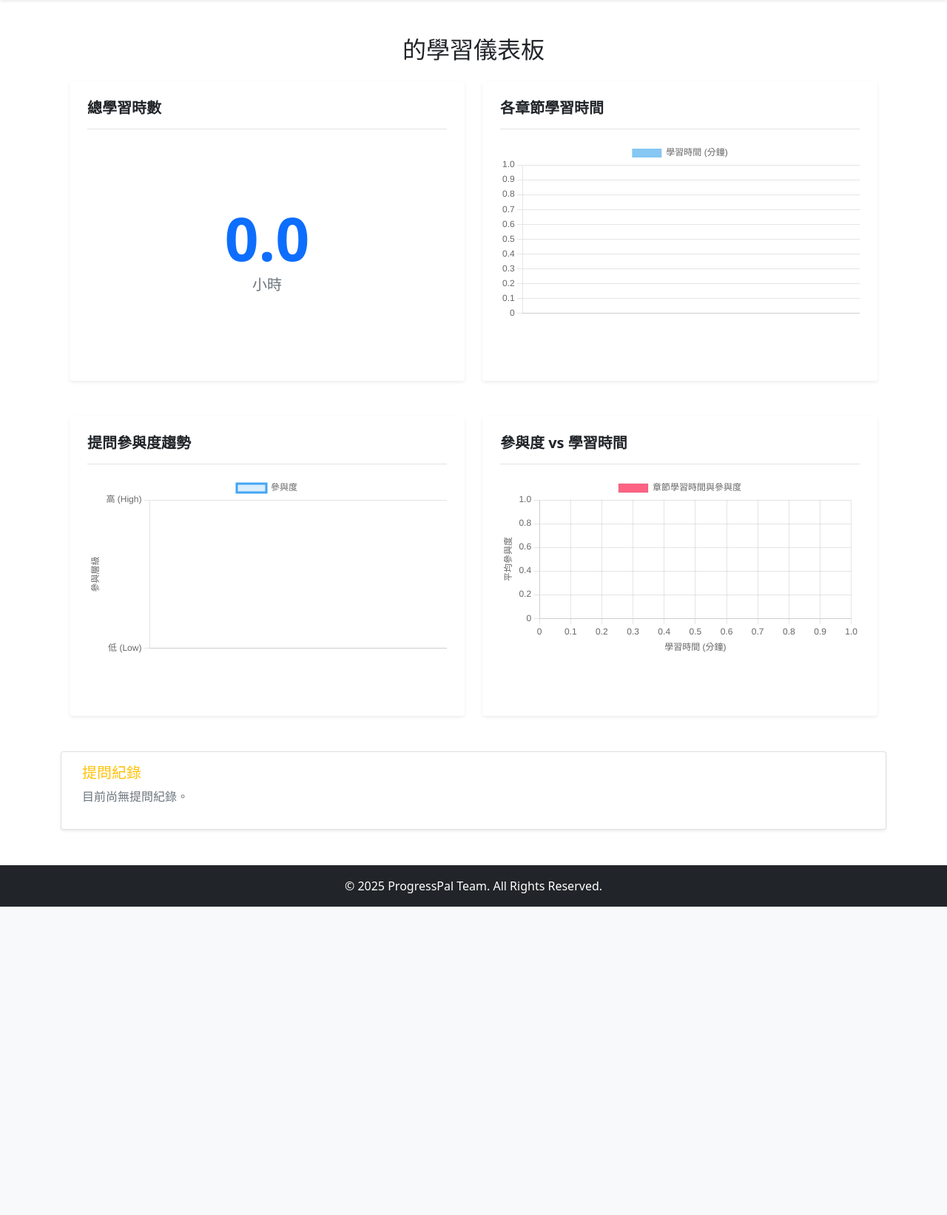
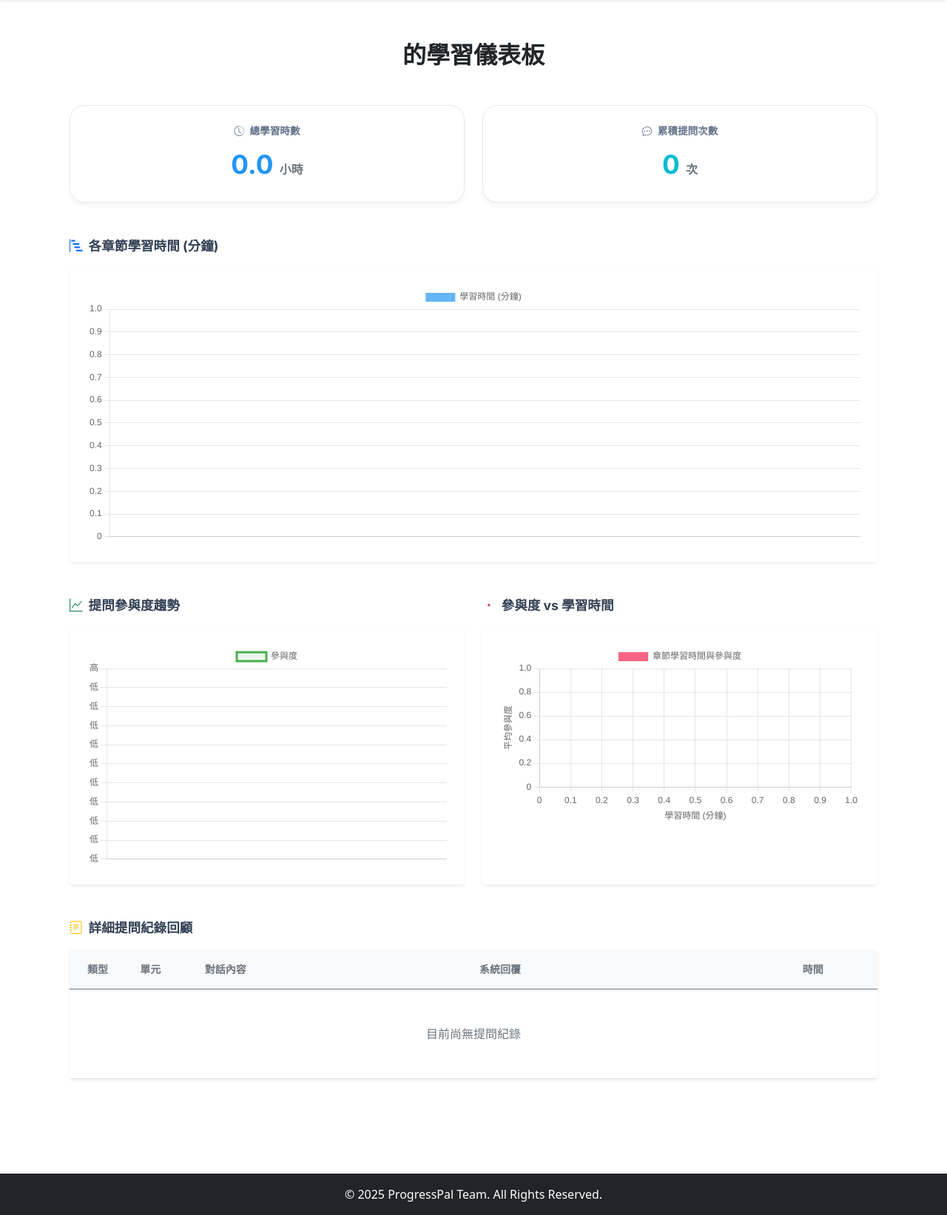
Before and after one commit to yuuuchen/ProgressPal, a Django app: page /user/study/ in a window 1280 px wide. Shown: the part 56-1699 px from the top of the page at 74% size. Before the commit the page ends 1282 px from the top, so only its background shows below. Run offline with Django 5.2, Linux system fonts and the light colour scheme; the visitor is signed in with stand-in values (Sample User, id 1); parts of the project's set-up code (start-up, migrations or seed data) failed here and were passed over.

Commit message:
優化學習儀表板

```diff
--- a/progresspal/templates/accounts/learning-portfolio-quiz.html
+++ b/progresspal/templates/accounts/learning-portfolio-quiz.html
@@ -1,7 +1,7 @@
 {% extends 'base_scroll.html' %}
 {% load static %}
 
-{% block title %}學習儀表板 | ProgressPal{% endblock %}
+{% block title %}測驗儀表板 | ProgressPal{% endblock %}
 
 {% block content %}
 <link rel="stylesheet" href="{% static 'css/portfolio.css' %}">
--- a/progresspal/templates/accounts/learning-portfolio.html
+++ b/progresspal/templates/accounts/learning-portfolio.html
@@ -1,54 +1,102 @@
 {% extends 'base_scroll.html' %}
 {% load static %}
 
-{% block title %}學習中心 | ProgressPal{% endblock %}
+{% block title %}學習儀表板 | ProgressPal{% endblock %}
 
 {% block content %}
-<div class="container mt-4">
-  <h2 class="mb-4 text-center">
+<link rel="stylesheet" href="{% static 'css/portfolio.css' %}">
+<link rel="stylesheet" href="https://cdn.jsdelivr.net/npm/bootstrap-icons@1.11.1/font/bootstrap-icons.css">
+<link href="https://fonts.googleapis.com/css2?family=Inter:wght@400;600;700&display=swap" rel="stylesheet">
+
+<style>
+    /* 複製測驗儀表板的專屬微調 */
+    .dashboard-wrapper {
+        font-family: 'Inter', -apple-system, sans-serif;
+        background-color: #ffffff;
+        padding-bottom: 5rem;
+    }
+    .stat-overview-card {
+        background: white;
+        border-radius: 1.25rem;
+        padding: 1.5rem;
+        border: 1px solid #e2e8f0;
+        box-shadow: 0 4px 6px -1px rgba(0, 0, 0, 0.05);
+        transition: transform 0.2s;
+    }
+    .stat-overview-card:hover { transform: translateY(-3px); }
+    .stat-value { font-size: 2.2rem; font-weight: 800; color: #2196F3; } /* 保持學習時數的藍色 */
+    .stat-label { font-size: 0.85rem; color: #64748b; font-weight: 600; text-transform: uppercase; margin-bottom: 0.5rem; }
+
+    .section-title {
+        font-size: 1.1rem;
+        font-weight: 700;
+        color: #334155;
+        margin-bottom: 1.2rem;
+        display: flex;
+        align-items: center;
+    }
+
+    /* 動畫效果 */
+    .animate-up {
+        opacity: 0;
+        transform: translateY(20px);
+        animation: fadeInUp 0.6s ease-out forwards;
+    }
+    @keyframes fadeInUp {
+        to { opacity: 1; transform: translateY(0); }
+    }
+</style>
+
+<div class="dashboard-wrapper">
+    <div class="container py-4">
+
+        <div class="container mt-2 mb-5">
+            <h2 class="text-center fw-bold">
                 {{ target_user.nickname }} 的學習儀表板
-    {% if target_user == request.user %}
-      <span class="text-muted"></span>
-    {% else %}
-      <span class="text-danger">【由管理員檢視】</span>
+                {% if target_user != request.user %}
+                <span class="text-danger fs-5">【由管理員檢視】</span>
                 {% endif %}
             </h2>
+        </div>
 
-  <div class="row mb-4 align-items-stretch">
-    <div class="col-md-6 mb-4">
-      <div class="card border-0 shadow-sm p-4 h-100 d-flex flex-column">
-        <h5 class="fw-bold border-bottom pb-3 mb-3">總學習時數</h5>
-        <div class="d-flex flex-column justify-content-center align-items-center flex-grow-1 text-center">
-            <h1 class="fw-bold text-primary mb-0" style="font-size: 5rem; line-height: 1;">
-                {{ total_hours|default:"0.0" }}
-            </h1>
-            <span class="text-muted fs-5 mt-2">小時</span>
+        <div class="row g-4 mb-5">
+            <div class="col-md-6 animate-up" style="animation-delay: 0.1s;">
+                <div class="stat-overview-card text-center h-100 d-flex flex-column justify-content-center">
+                    <div class="stat-label"><i class="bi bi-clock-history me-1"></i> 總學習時數</div>
+                    <div class="stat-value">{{ total_hours|default:"0.0" }} <small class="fs-6 text-muted">小時</small></div>
+                </div>
+            </div>
+            <div class="col-md-6 animate-up" style="animation-delay: 0.2s;">
+                <div class="stat-overview-card text-center h-100 d-flex flex-column justify-content-center">
+                    <div class="stat-label"><i class="bi bi-chat-dots me-1"></i> 累積提問次數</div>
+                    <div class="stat-value" style="color: #00bcd4;">{{ question_logs.count }} <small class="fs-6 text-muted">次</small></div>
                 </div>
             </div>
         </div>
 
-    <div class="col-md-6 mb-4">
-      <div class="card border-0 shadow-sm p-4 h-100">
-        <h5 class="fw-bold border-bottom pb-3 mb-3">各章節學習時間</h5>
-        <div style="position: relative; height:300px;">
+        <div class="row g-4 mb-5">
+            <div class="col-12 animate-up" style="animation-delay: 0.3s;">
+                <h5 class="section-title"><i class="bi bi-bar-chart-steps text-primary me-2"></i>各章節學習時間 (分鐘)</h5>
+                <div class="card border-0 shadow-sm p-4 rounded-4">
+                    <div style="position: relative; height:350px;">
                         <canvas id="timeChart"></canvas>
                     </div>
                 </div>
             </div>
         </div>
 
-  <div class="row mb-4">
-    <div class="col-md-6 mb-4">
-      <div class="card border-0 shadow-sm p-4 h-100">
-        <h5 class="fw-bold border-bottom pb-3 mb-3">提問參與度趨勢</h5>
+        <div class="row g-4 mb-5">
+            <div class="col-lg-6 animate-up" style="animation-delay: 0.4s;">
+                <h5 class="section-title"><i class="bi bi-graph-up text-success me-2"></i>提問參與度趨勢</h5>
+                <div class="card border-0 shadow-sm p-4 rounded-4">
                     <div style="position: relative; height:300px;">
                         <canvas id="engagementChart"></canvas>
                     </div>
                 </div>
             </div>
-    <div class="col-md-6 mb-4">
-      <div class="card border-0 shadow-sm p-4 h-100">
-        <h5 class="fw-bold border-bottom pb-3 mb-3">參與度 vs 學習時間</h5>
+            <div class="col-lg-6 animate-up" style="animation-delay: 0.5s;">
+                <h5 class="section-title"><i class="bi bi-dot text-danger me-2"></i>參與度 vs 學習時間</h5>
+                <div class="card border-0 shadow-sm p-4 rounded-4">
                     <div style="position: relative; height:300px;">
                         <canvas id="scatterChart"></canvas>
                     </div>
@@ -56,108 +104,71 @@
             </div>
         </div>
 
-  <div class="row">
-  <!-- 提問紀錄 -->
-    <div class="card mb-4 shadow-sm">
-        <div class="card-body">
-            <h5 class="card-title text-warning">提問紀錄</h5>
-            {% if question_logs %}
+        <div class="row animate-up" style="animation-delay: 0.6s;">
+            <div class="col-12">
+                <h5 class="section-title"><i class="bi bi-journal-text text-warning me-2"></i>詳細提問紀錄回顧</h5>
+                <div class="card border-0 shadow-sm rounded-4 overflow-hidden">
                     <div class="table-responsive">
-              <table class="table table-hover table-bordered align-middle">
-                  <thead class="table-dark">
-                      <tr>
-                          <th style="width: 12%;">類型</th>
-                          <th style="width: 15%;">章節 / 單元</th>
-                          <th style="width: 35%;">對話內容</th> <th style="width: 25%;">系統最終回覆</th>
-                          <th style="width: 13%;">紀錄時間</th>
+                      <table class="table table-hover mb-0 align-middle">
+                          <thead class="bg-light">
+                              <tr class="text-secondary small text-uppercase fw-bold">
+                                  <th class="px-4 py-3" style="width: 8%;">類型</th>
+                                  <th class="py-3" style="width: 8%;">單元</th>
+                                  <th class="py-3" style="width: 34%;">對話內容</th>
+                                  <th class="py-3" style="width: 40%;">系統回覆</th> <th class="py-3" style="width: 10%;">時間</th>
                               </tr>
                           </thead>
-                  <tbody>
+                          <tbody class="border-top-0">
                               {% for q in question_logs %}
                               <tr>
-                          <td>
+                                  <td class="px-4">
                                       {% if q.type == 'question' %}
-                                  <span class="badge bg-primary">學生提問</span>
+                                          <span class="badge rounded-pill bg-primary-subtle text-primary border border-primary-subtle px-2">提問</span>
                                       {% elif q.type == 'answer_extend_question' %}
-                                  <span class="badge bg-info text-dark">回應引導</span>
+                                          <span class="badge rounded-pill bg-info-subtle text-info border border-info-subtle px-2">回應延伸提問</span>
                                       {% endif %}
                                   </td>
-
+                                  <td class="fw-semibold text-dark">{{ q.unit_code|default:"-" }}</td>
                                   <td>
-                              <div class="small text-muted">{{ q.chapter_code|default:"-" }}</div>
-                              <div class="fw-bold">{{ q.unit_code|default:"-" }}</div>
+                                      {% if q.system_question %}
+                                          <div class="p-2 mb-2 bg-light rounded-3 border-start border-primary border-3 small">
+                                              <span class="text-primary fw-bold">延伸問題：</span>{{ q.system_question }}
+                                          </div>
+                                      {% endif %}
+                                      <div class="text-break small">{{ q.stu_input|linebreaksbr }}</div>
                                   </td>
-
                                   <td>
-                              {% if q.type == 'answer_extend_question' %}
-                                  <div class="mb-2">
-                                      <small class="text-primary fw-bold"><i class="material-symbols-outlined style-icon">psychology_alt</i> 系統引導問題：</small>
-                                      <div class="p-2 mt-1 bg-light border-start border-primary border-3 small text-secondary italic">
-                                          {{ q.system_question }}
-                                      </div>
-                                  </div>
-                                  <small class="text-success fw-bold">學生的回應：</small>
-                              {% endif %}
-
-                              <div class="mt-1">{{ q.stu_input|linebreaksbr }}</div>
-                          </td>
-
-                          <td>
-                              <div class="text-dark border-start ps-2" style="max-height: 120px; overflow-y: auto; font-size: 0.95rem;">
-                                  {{ q.answer|default:"<span class='text-muted italic'>處理中...</span>"|safe|linebreaksbr }}
+                                      <div class="answer-wrapper p-3 bg-light rounded-3 text-secondary"
+                                          style="max-height: 300px; overflow-y: auto; font-size: 0.9rem; line-height: 1.6;">
+                                          {{ q.answer|safe|linebreaksbr }}
                                       </div>
                                   </td>
-
-                          <td class="text-nowrap">
-                              {{ q.created_at|date:"Y-m-d" }}<br>
-                              <small class="text-muted">{{ q.created_at|date:"H:i" }}</small>
-                          </td>
+                                  <td class="text-secondary small">{{ q.created_at|date:"m/d H:i" }}</td>
                               </tr>
                               {% empty %}
-                      <tr>
-                          <td colspan="5" class="text-center py-5 text-muted">
-                              <i class="material-symbols-outlined d-block mb-2" style="font-size: 3rem;">history_edu</i>
-                              目前尚無任何提問紀錄
-                          </td>
-                      </tr>
+                              <tr><td colspan="5" class="text-center py-5 text-muted">目前尚無提問紀錄</td></tr>
                               {% endfor %}
                           </tbody>
                       </table>
                   </div>
-            {% else %}
-            <p class="text-muted">目前尚無提問紀錄。</p>
-            {% endif %}
+                </div>
+            </div>
         </div>
     </div>
 </div>
 
-<!-- Chart.js -->
 <script src="https://cdn.jsdelivr.net/npm/chart.js"></script>
 <script>
-  // 1. 將變數定義在最外層，確保整個 script 都讀得到
-  let quizLabels = [];
-  let quizScores = [];
-
-  try {
-    // 使用 JSON.parse 解析 Django 傳入的字串
-    // 注意：變數名稱需與 views.py 傳入的 context key 一致
-    quizLabels = JSON.parse('{{ quiz_labels|default:"[]"|escapejs }}');
-    quizScores = JSON.parse('{{ quiz_scores|default:"[]"|escapejs }}');
-
-    console.log("Parsed Labels:", quizLabels);
-    console.log("Parsed Scores:", quizScores);
-  } catch (error) {
-    console.error("Error parsing quiz data:", error);
-  }
-
-  // 2. 其他現有的變數解析
+  // ... (保留你原本 script 中所有的 JSON.parse 與 Chart 初始化代碼) ...
   const chapterLabels = JSON.parse('{{ chapter_labels|default:"[]"|escapejs }}');
   const chapterTimes = JSON.parse('{{ chapter_times|default:"[]"|escapejs }}');
   const engagementLabels = JSON.parse('{{ engagement_labels|default:"[]"|escapejs }}');
   const engagementValues = JSON.parse('{{ engagement_values|default:"[]"|escapejs }}');
   const scatterData = JSON.parse('{{ scatter_data|default:"[]"|escapejs }}');
 
-  // === 各章節學習時間 (Bar Chart) ===
+  const chartOptions = { responsive: true, maintainAspectRatio: false };
+
+  // 各章節學習時間
   new Chart(document.getElementById('timeChart'), {
     type: 'bar',
     data: {
@@ -165,17 +176,14 @@
       datasets: [{
         label: '學習時間 (分鐘)',
         data: chapterTimes,
-        backgroundColor: 'rgba(54, 162, 235, 0.6)',
+        backgroundColor: 'rgba(33, 150, 243, 0.7)',
+        borderRadius: 8
       }]
     },
-    options: {
-      responsive: true,
-      scales: { y: { beginAtZero: true } }
-    }
+    options: chartOptions
   });
 
-  // === 提問參與度趨勢 (Line Chart) ===
-  // === 提問參與度趨勢 ===
+  // 提問參與度趨勢
   new Chart(document.getElementById('engagementChart'), {
     type: 'line',
     data: {
@@ -183,53 +191,20 @@
       datasets: [{
         label: '參與度',
         data: engagementValues,
-        borderColor: '#42A5F5',
-        backgroundColor: 'rgba(66, 165, 245, 0.2)',
+        borderColor: '#4CAF50',
+        backgroundColor: 'rgba(76, 175, 80, 0.1)',
         fill: true,
-        tension: 0, // 參與度建議用直線 (0)，呈現切換感，或者 0.2 稍微平滑
-        stepped: true, // 選項：如果想呈現像開關一樣的階梯圖，可開啟這行
-        pointRadius: 6,
-        pointBackgroundColor: '#42A5F5'
+        stepped: true,
+        pointRadius: 4
       }]
     },
     options: {
-      responsive: true,
-      scales: {
-        y: {
-          min: 0,
-          max: 1,
-          ticks: {
-            stepSize: 1,
-            // 關鍵：將數字轉回文字顯示
-            callback: function(value) {
-              if (value === 1) return '高 (High)';
-              if (value === 0) return '低 (Low)';
-              return '';
-            }
-          },
-          title: {
-            display: true,
-            text: '參與層級'
-          }
-        }
-      },
-      plugins: {
-        tooltip: {
-          callbacks: {
-            // 讓滑鼠移上去時也顯示文字而不是數字
-            label: function(context) {
-              let label = context.dataset.label || '';
-              if (label) { label += ': '; }
-              label += (context.parsed.y === 1 ? '高' : '低');
-              return label;
-            }
-          }
-        }
-      }
+      ...chartOptions,
+      scales: { y: { min: 0, max: 1, ticks: { callback: v => v === 1 ? '高' : '低' } } }
     }
   });
 
-  // === 參與度 vs 學習時間 (Scatter Chart) ===
+  // 參與度 vs 學習時間
   new Chart(document.getElementById('scatterChart'), {
     type: 'scatter',
     data: {
@@ -247,37 +222,5 @@
       }
     }
   });
-
-  // === 測驗成績趨勢 (Line Chart) ===
-  // 修正點：使用上面定義好的 quizLabels 和 quizScores
-  new Chart(document.getElementById('quizChart'), {
-    type: 'line',
-    data: {
-      labels: quizLabels,
-      datasets: [{
-        label: '得分',
-        data: quizScores,
-        fill: true,
-        backgroundColor: 'rgba(142, 36, 170, 0.1)',
-        borderColor: '#8E24AA',
-        borderWidth: 2,
-        pointBackgroundColor: '#8E24AA',
-        tension: 0.3
-      }]
-    },
-    options: {
-      responsive: true,
-      plugins: { legend: { display: false } },
-      scales: {
-        y: {
-          beginAtZero: true,
-          max: 10,
-          ticks: { stepSize: 1 },
-          title: { display: true, text: '得分' }
-        },
-        x: { title: { display: true, text: '日期 / 章節' } }
-      }
-    }
-  });
 </script>
 {% endblock %}
```
Lines whose indentation alone changed are shown as unchanged.
